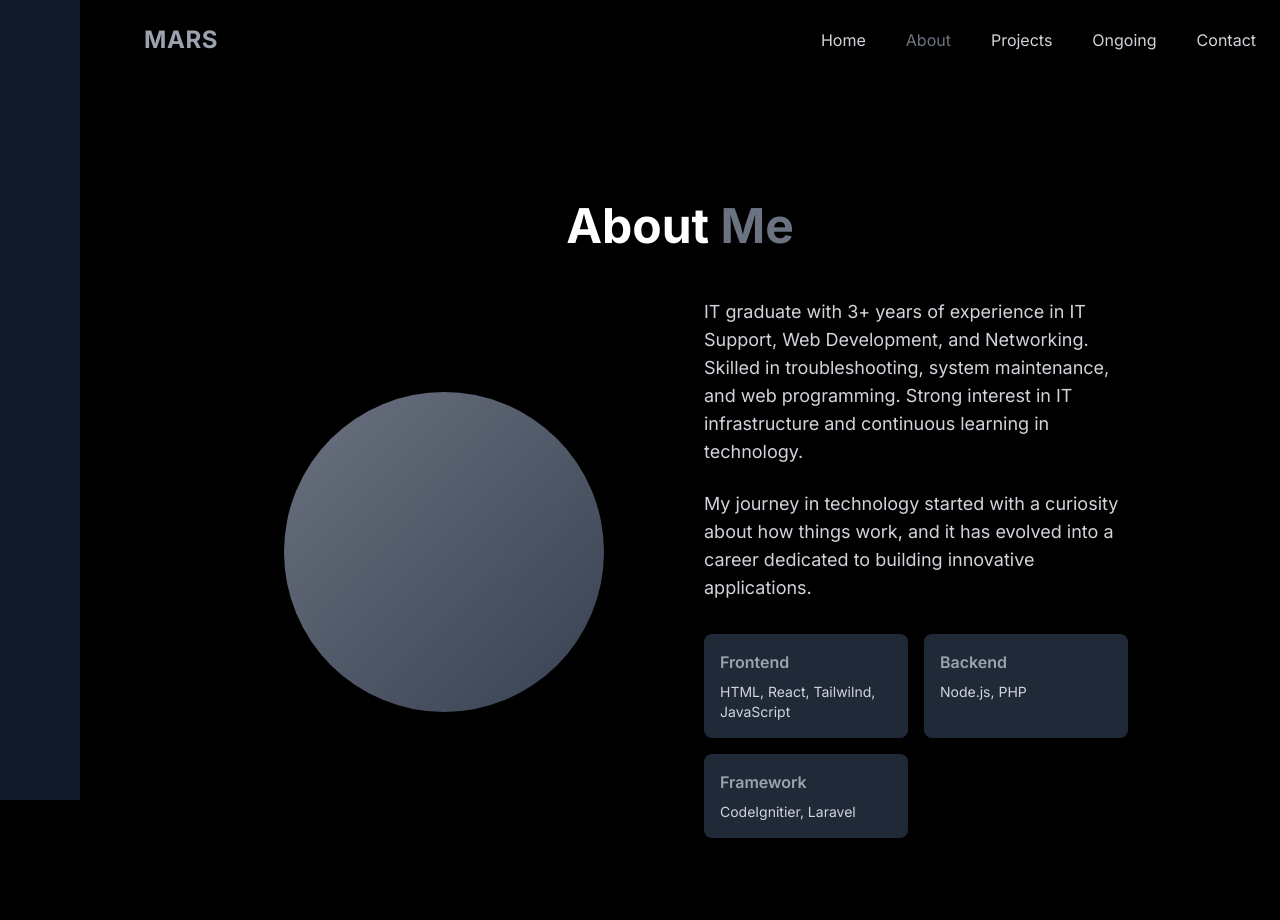
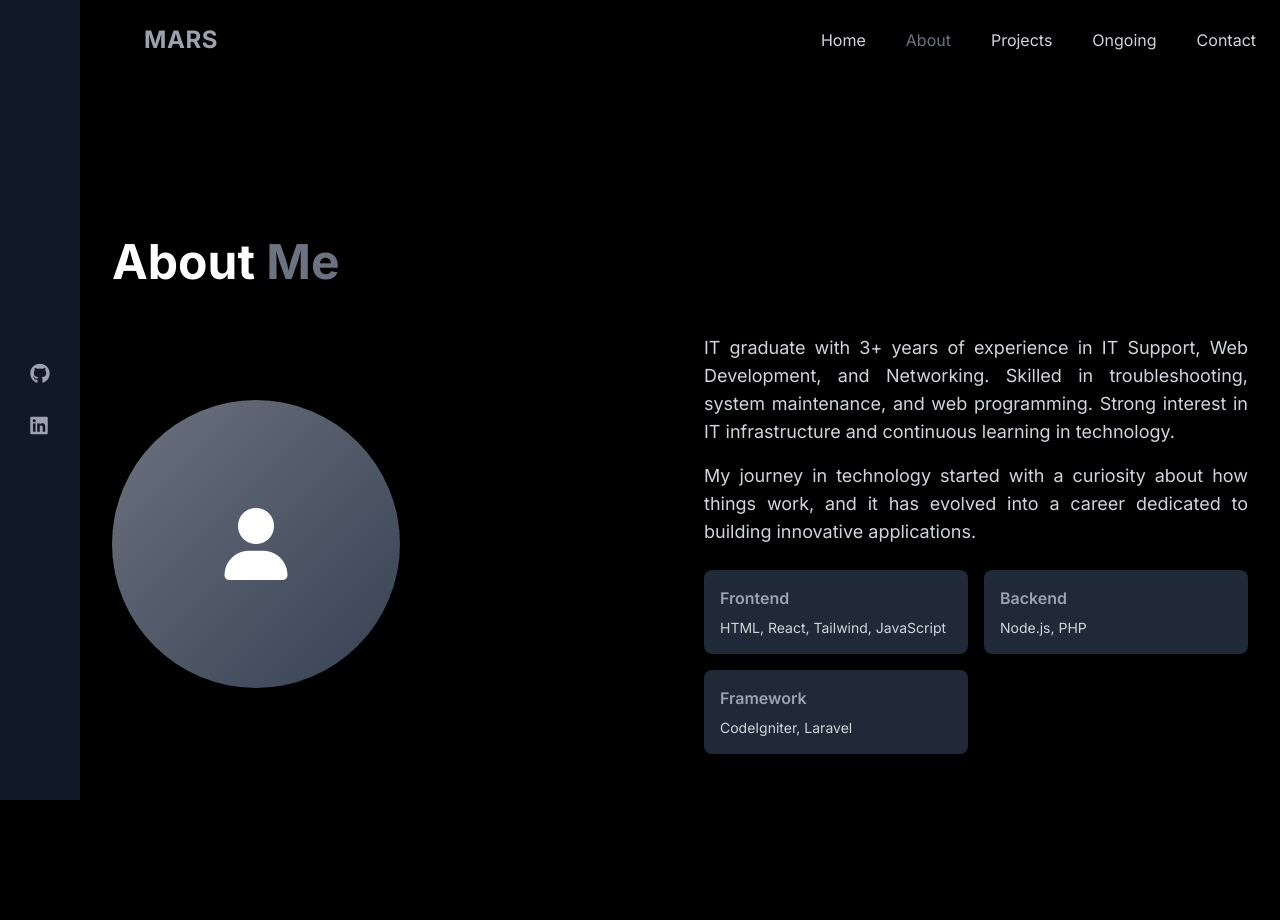
Before and after one commit to arsyiladhiim/arsyiladhiim.github.io, a PHP site: page / in a window 1280 px wide, after a click on "About". After the commit the page ends 800 px from the top, so only its background shows below. Run offline with PHP 8.4, Linux system fonts and the light colour scheme; some libraries are stand-ins or nearby versions.

Commit message:
edit res[pmsive mobile preview

```diff
--- a/index.html
+++ b/index.html
@@ -1,11 +1,11 @@
-k<!DOCTYPE html>
+<!DOCTYPE html>
 <html lang="en">
 <head>
     <meta charset="UTF-8">
     <meta name="viewport" content="width=device-width, initial-scale=1.0">
     <title>M. Aryil Adhi'im - Portfolio</title>
     <script src="https://cdn.tailwindcss.com"></script>
-    <link rel="stylesheet" href="https://cdnjs9.cloudflare.com/ajax/libs/font-awesome/6.0.0/css/all.min.css">
+    <link rel="stylesheet" href="https://cdnjs.cloudflare.com/ajax/libs/font-awesome/6.0.0/css/all.min.css">
     <link rel="stylesheet" href="src/style.css">
 </head>
 <body class="bg-black text-white min-h-screen overflow-x-hidden">
@@ -26,9 +26,7 @@ k<!DOCTYPE html>
         <div class="flex justify-between items-center">
 
             <!-- Logo -->
-    <div class="text-xl sm:text-2xl font-bold text-gray-400 tracking-wide ml-6 sm:ml-10">
-      MARS
-    </div>
+            <div class="text-xl sm:text-2xl font-bold text-gray-400 tracking-wide ml-6 sm:ml-10">MARS</div>
 
             <!-- Desktop Navigation -->
             <div class="desktop-nav hidden md:flex space-x-6 lg:space-x-10">
@@ -48,16 +46,22 @@ k<!DOCTYPE html>
         </div>
     </nav>
 
-    <!-- Mobile Navigation -->
-    <div class="mobile-nav">
-        <div class="flex flex-col items-center justify-center h-full space-y-8">
-            <a href="#" onclick="showPage('home'); toggleMobileNav()" class="nav-link home-link text-2xl sm:text-3xl text-gray-500 hover:text-gray-400 transition-colors duration-300">Home</a>
-            <a href="#" onclick="showPage('about'); toggleMobileNav()" class="nav-link about-link text-2xl sm:text-3xl text-gray-300 hover:text-gray-500 transition-colors duration-300">About</a>
-            <a href="#" onclick="showPage('complete'); toggleMobileNav()" class="nav-link complete-link text-2xl sm:text-3xl text-gray-300 hover:text-gray-500 transition-colors duration-300">Projects</a>
-            <a href="#" onclick="showPage('ongoing'); toggleMobileNav()" class="nav-link ongoing-link text-2xl sm:text-3xl text-gray-300 hover:text-gray-500 transition-colors duration-300">Ongoing</a>
-            <a href="#" onclick="showPage('contact'); toggleMobileNav()" class="nav-link contact-link text-2xl sm:text-3xl text-gray-300 hover:text-gray-500 transition-colors duration-300">Contact</a>
+        <!-- Mobile Navigation (slide in/out) -->
+        <div id="mobileNav" class="fixed inset-0 bg-black bg-opacity-95 z-50 flex flex-col items-center justify-center space-y-8 text-lg font-semibold text-gray-300 transform translate-x-full transition-transform duration-300 ease-in-out">
+
+            <!-- Close Button -->
+            <button onclick="toggleMobileNav()" class="absolute top-5 right-5 text-gray-300 hover:text-white text-3xl">
+                &times;
+            </button>
+
+            <!-- Menu Items -->
+            <a href="#" onclick="showPage('home'); toggleMobileNav()" class="nav-link home-link text-2xl sm:text-3xl text-gray-300 hover:text-white transition-colors duration-300">Home</a>
+            <a href="#" onclick="showPage('about'); toggleMobileNav()" class="nav-link about-link text-2xl sm:text-3xl text-gray-300 hover:text-white transition-colors duration-300">About</a>
+            <a href="#" onclick="showPage('complete'); toggleMobileNav()" class="nav-link complete-link text-2xl sm:text-3xl text-gray-300 hover:text-white transition-colors duration-300">Projects</a>
+            <a href="#" onclick="showPage('ongoing'); toggleMobileNav()" class="nav-link ongoing-link text-2xl sm:text-3xl text-gray-300 hover:text-white transition-colors duration-300">Ongoing</a>
+            <a href="#" onclick="showPage('contact'); toggleMobileNav()" class="nav-link contact-link text-2xl sm:text-3xl text-gray-300 hover:text-white transition-colors duration-300">Contact</a>
         </div>
-    </div>
+
 
     <!-- Main Content -->
     <main class="main-content ml-16 sm:ml-20 pt-16 sm:pt-24 min-h-screen">
@@ -65,13 +69,14 @@ k<!DOCTYPE html>
         <div id="home" class="page active">
             <div class="flex items-center justify-center min-h-screen px-4 sm:px-6 lg:px-8">
                 <div class="text-center max-w-4xl w-full">
-                    <h1 class="text-responsive-xl font-bold mb-4 sm:mb-6 leading-tight">
+                    <h1 class="text-3xl sm:text-5xl lg:text-7xl font-bold mb-4 sm:mb-6 leading-tight whitespace-nowrap
+                            text-gray-100 animate-about-glow">
                     M. Arsyil <span class="text-gray-500">Adhi'im</span>
                     </h1>
                     <h2 class="text-responsive-lg text-gray-400 mb-6 sm:mb-8">
                         I love <span id="typing-text" class="typing-animation text-gray-500"></span>
                     </h2>
-                    <p class="text-base sm:text-lg text-gray-300 mb-8 sm:mb-12 max-w-2xl mx-auto leading-relaxed px-4">
+                    <p class="text-base sm:text-lg text-gray-300 mb-8 sm:mb-12 max-w-2xl mx-auto leading-relaxed px-4 text-justify">
                         Lorem ipsum dolor sit amet, consectetur adipiscing elit. Sed do eiusmod tempor incididunt ut labore et dolore magna aliqua.
                     </p>
                     <div class="flex flex-col sm:flex-row gap-4 sm:gap-6 justify-center px-4">
@@ -89,43 +94,59 @@ k<!DOCTYPE html>
         <!-- About Page -->
         <div id="about" class="page">
         <div class="flex items-center justify-center min-h-screen px-4 sm:px-6 lg:px-8 py-8">
-                <div class="max-w-4xl w-full">
-                    <h1 class="text-3xl sm:text-4xl lg:text-5xl font-bold mb-8 sm:mb-12 text-center">About <span class="text-gray-500">Me</span></h1>
-                    <div class="grid grid-cols-1 lg:grid-cols-2 gap-8 lg:gap-12 items-center">
-                        <div class="order-2 lg:order-1">
-                            <div class="w-48 h-48 sm:w-64 sm:h-64 lg:w-80 lg:h-80 bg-gradient-to-br from-gray-500 to-gray-700 rounded-full mx-auto mb-6 sm:mb-8 flex items-center justify-center">
-                                <i class="fas fa-user text-4xl sm:text-6xl lg:text-8xl text-white"></i>
+            <div class="w-full max-w-6xl">
+
+            <!-- Judul -->
+            <h1 class="text-3xl sm:text-4xl lg:text-5xl font-bold mb-8 sm:mb-12 text-center lg:text-left">
+                About <span class="text-gray-500">Me</span>
+            </h1>
+
+            <!-- Grid -->
+            <div class="grid grid-cols-1 lg:grid-cols-2 gap-10 lg:gap-12 items-center">
+
+                <!-- Avatar -->
+                <div class="order-1 lg:order-1 flex justify-center lg:justify-start">
+                <div class="w-32 h-32 sm:w-48 sm:h-48 lg:w-72 lg:h-72
+                            bg-gradient-to-br from-gray-500 to-gray-700
+                            rounded-full flex items-center justify-center">
+                    <i class="fas fa-user text-3xl sm:text-5xl lg:text-7xl text-white"></i>
                 </div>
                 </div>
-                        <div class="order-1 lg:order-2">
-                            <p class="text-gray-300 text-base sm:text-lg leading-relaxed mb-4 sm:mb-6">
+
+                <!-- Text -->
+                <div class="order-2 lg:order-2 text-left">
+                <p class="text-gray-300 text-base sm:text-lg leading-relaxed mb-4 text-justify">
                     IT graduate with 3+ years of experience in IT Support, Web Development,
                     and Networking. Skilled in troubleshooting, system maintenance, and web
                     programming. Strong interest in IT infrastructure and continuous learning in
                     technology.
                 </p>
-                            <p class="text-gray-300 text-base sm:text-lg leading-relaxed mb-6 sm:mb-8">
+                <p class="text-gray-300 text-base sm:text-lg leading-relaxed mb-6 text-justify">
                     My journey in technology started with a curiosity about how things work, and it has evolved into a career dedicated to building innovative applications.
                 </p>
+
+                <!-- Skills -->
                 <div class="grid grid-cols-1 sm:grid-cols-2 gap-4">
                     <div class="bg-gray-800 p-4 rounded-lg">
                     <h3 class="text-gray-400 font-semibold mb-2">Frontend</h3>
-                                    <p class="text-gray-300 text-sm">HTML, React, Tailwilnd, JavaScript</p>
+                    <p class="text-gray-300 text-sm">HTML, React, Tailwind, JavaScript</p>
                     </div>
                     <div class="bg-gray-800 p-4 rounded-lg">
                     <h3 class="text-gray-400 font-semibold mb-2">Backend</h3>
                     <p class="text-gray-300 text-sm">Node.js, PHP</p>
                     </div>
-                                <div class="bg-gray-800 p-4 rounded-lg">
+                    <div class="bg-gray-800 p-4 rounded-lg sm:col-span-2 lg:col-span-1">
                     <h3 class="text-gray-400 font-semibold mb-2">Framework</h3>
-                                    <p class="text-gray-300 text-sm">CodeIgnitier, Laravel</p>
+                    <p class="text-gray-300 text-sm">CodeIgniter, Laravel</p>
+                    </div>
+                </div>
+                </div>
+
             </div>
             </div>
         </div>
         </div>
-                </div>
-            </div>
-        </div>
+
 
         <!-- Complete Projects Page -->
         <div id="complete" class="page">
@@ -133,7 +154,7 @@ k<!DOCTYPE html>
                 <h1 class="text-3xl sm:text-4xl lg:text-5xl font-bold mb-8 sm:mb-16 text-center">Complete <span class="text-gray-500">Projects</span></h1>
                 <div class="grid grid-cols-1 sm:grid-cols-2 lg:grid-cols-3 gap-6 sm:gap-8 max-w-7xl mx-auto">
 
-                    <div class="project-card bg-gray-800 rounded-lg overflow-hidden cursor-pointer" onclick="openProjectModal('banking')">
+                    <div class="project-card bg-gray-800 rounded-lg overflow-hidden cursor-pointer" onclick="openProjectModal('chatbotwhatsapp')">
                         <div class="h-32 sm:h-48 bg-gradient-to-br from-gray-600 to-gray-800 flex items-center justify-center">
                             <i class="fas fa-mobile-alt text-3xl sm:text-6xl text-white"></i>
                         </div>
@@ -152,50 +173,6 @@ k<!DOCTYPE html>
                         <div class="p-4 sm:p-6">
                             <h3 class="text-lg sm:text-xl font-semibold mb-2 sm:mb-3 text-gray-400">System Praktikum Laboratorium</h3>
                             <p class="text-gray-300 text-sm sm:text-base mb-3 sm:mb-4">A practicum submission system is a web-based platform</p>
-                            <span class="text-gray-500 hover:text-gray-400 font-semibold text-sm sm:text-base">View Project →</span>
-                        </div>
-                    </div>
-
-                    <div class="project-card bg-gray-800 rounded-lg overflow-hidden cursor-pointer" onclick="openProjectModal('analytics')">
-                        <div class="h-32 sm:h-48 bg-gradient-to-br from-gray-500 to-gray-700 flex items-center justify-center">
-                            <i class="fas fa-chart-line text-3xl sm:text-6xl text-white"></i>
-                        </div>
-                        <div class="p-4 sm:p-6">
-                            <h3 class="text-lg sm:text-xl font-semibold mb-2 sm:mb-3 text-gray-400">Analytics Dashboard</h3>
-                            <p class="text-gray-300 text-sm sm:text-base mb-3 sm:mb-4">Real-time analytics dashboard with interactive charts and reports.</p>
-                            <span class="text-gray-500 hover:text-gray-400 font-semibold text-sm sm:text-base">View Project →</span>
-                        </div>
-                    </div>
-
-                    <div class="project-card bg-gray-800 rounded-lg overflow-hidden cursor-pointer" onclick="openProjectModal('gaming')">
-                        <div class="h-32 sm:h-48 bg-gradient-to-br from-gray-600 to-gray-800 flex items-center justify-center">
-                            <i class="fas fa-gamepad text-3xl sm:text-6xl text-white"></i>
-                        </div>
-                        <div class="p-4 sm:p-6">
-                            <h3 class="text-lg sm:text-xl font-semibold mb-2 sm:mb-3 text-gray-400">Gaming Platform</h3>
-                            <p class="text-gray-300 text-sm sm:text-base mb-3 sm:mb-4">Multiplayer gaming platform with real-time chat and tournaments.</p>
-                            <span class="text-gray-500 hover:text-gray-400 font-semibold text-sm sm:text-base">View Project →</span>
-                        </div>
-                    </div>
-
-                    <div class="project-card bg-gray-800 rounded-lg overflow-hidden cursor-pointer" onclick="openProjectModal('learning')">
-                        <div class="h-32 sm:h-48 bg-gradient-to-br from-gray-500 to-gray-700 flex items-center justify-center">
-                            <i class="fas fa-graduation-cap text-3xl sm:text-6xl text-white"></i>
-                        </div>
-                        <div class="p-4 sm:p-6">
-                            <h3 class="text-lg sm:text-xl font-semibold mb-2 sm:mb-3 text-gray-400">Learning Management</h3>
-                            <p class="text-gray-300 text-sm sm:text-base mb-3 sm:mb-4">Online learning platform with video streaming and progress tracking.</p>
-                            <span class="text-gray-500 hover:text-gray-400 font-semibold text-sm sm:text-base">View Project →</span>
-                        </div>
-                    </div>
-
-                    <div class="project-card bg-gray-800 rounded-lg overflow-hidden cursor-pointer" onclick="openProjectModal('sustainability')">
-                        <div class="h-32 sm:h-48 bg-gradient-to-br from-gray-600 to-gray-800 flex items-center justify-center">
-                            <i class="fas fa-leaf text-3xl sm:text-6xl text-white"></i>
-                        </div>
-                        <div class="p-4 sm:p-6">
-                            <h3 class="text-lg sm:text-xl font-semibold mb-2 sm:mb-3 text-gray-400">Sustainability Tracker</h3>
-                            <p class="text-gray-300 text-sm sm:text-base mb-3 sm:mb-4">Environmental impact tracking app with carbon footprint calculator.</p>
                             <span class="text-gray-500 hover:text-gray-400 font-semibold text-sm sm:text-base">View Project →</span>
                         </div>
                     </div>
@@ -280,10 +257,9 @@ k<!DOCTYPE html>
                         </button>
                         </form>
                         <!-- Toast Container -->
-                        <div id="toastContainer" class="fixed bottom-5 right-5 z-50 space-y-2"></div>
+                        <div id="toastContainer" class="fixed top-6 left-1/2 transform -translate-x-1/2 z-50 flex flex-col items-center space-y-3"></div>
 
                         <div class="mt-6 sm:mt-8 pt-6 sm:pt-8 border-t border-gray-700">
-
                             <div class="grid grid-cols-1 sm:grid-cols-3 gap-4 sm:gap-6 text-center">
                                 <div class="mb-4 sm:mb-0">
                                     <i class="fas fa-envelope text-xl sm:text-2xl text-gray-500"></i>
@@ -305,7 +281,6 @@ k<!DOCTYPE html>
                                         <p class="text-gray-300 text-sm sm:text-base">East Java, Sidoarjo</p>
                                     </a>
                                 </div>
-
                             </div>
                         </div>
 
--- a/src/style.css
+++ b/src/style.css
@@ -9,6 +9,19 @@
         .typing-animation {
             border-right: 2px solid #6b7280;
             animation: blink 1s infinite;
+        }
+
+        @keyframes neon-breath {
+            0%, 100% {
+                text-shadow: 0 0 8px #00f0ff, 0 0 16px #00f0ff, 0 0 32px #ff00ff;
+            }
+            50% {
+                text-shadow: 0 0 16px #00f0ff, 0 0 32px #00f0ff, 0 0 64px #ff00ff;
+            }
+            }
+
+            .animate-neon-glow {
+            animation: neon-breath 3s ease-in-out infinite;
         }
 
         @keyframes blink {
@@ -108,6 +121,10 @@
         .social-icon:hover {
             transform: translateY(-3px);
             color: #6b7280;
+        }
+
+        .text-justify {
+        text-align: justify;
         }
 
         /* Mobile optimizations */
```
Also changed, not shown: src/emailjs.js (+35 -9 lines), src/script.js (+5 -72 lines). Lines whose indentation alone changed are shown as unchanged.
